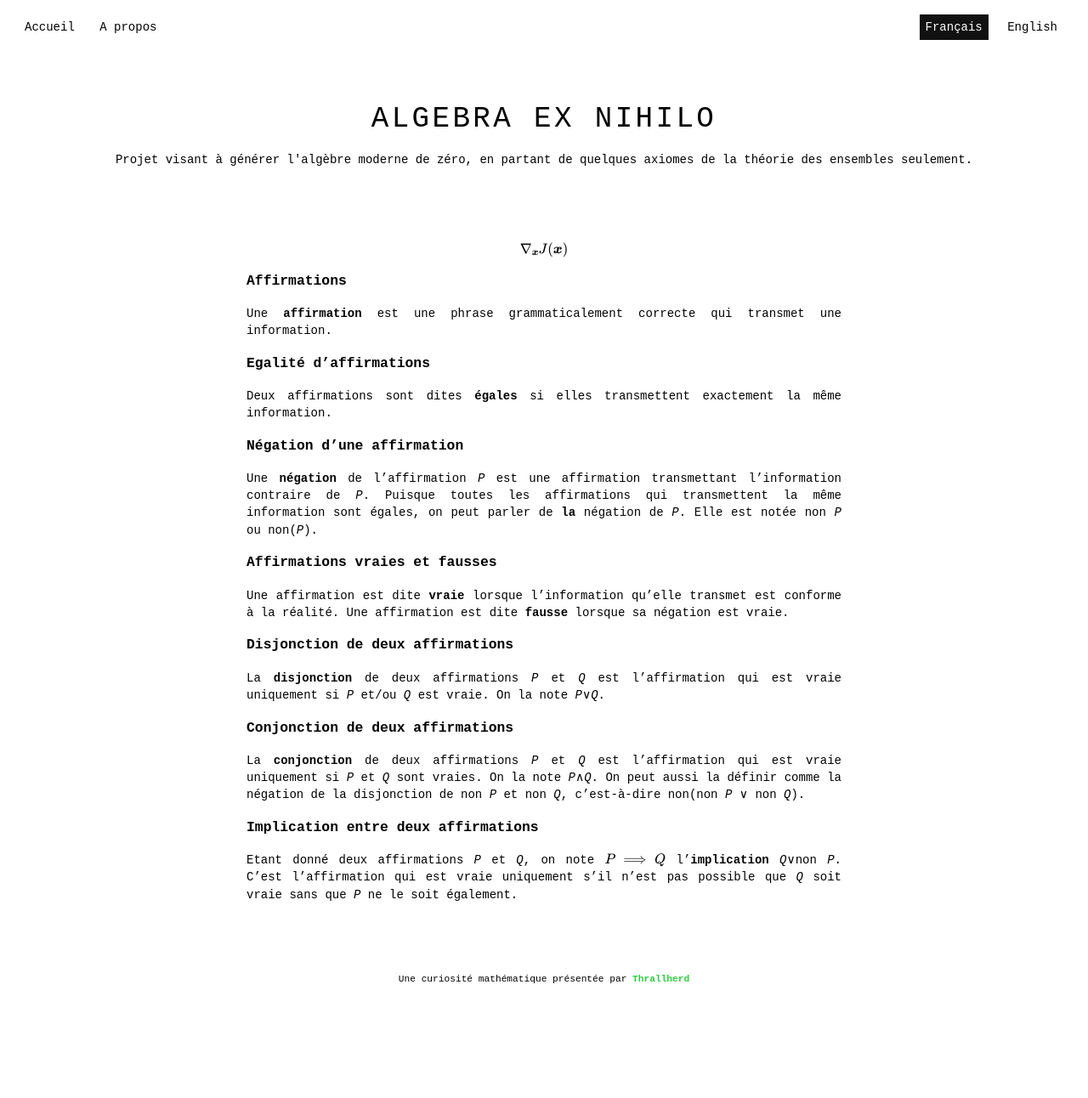
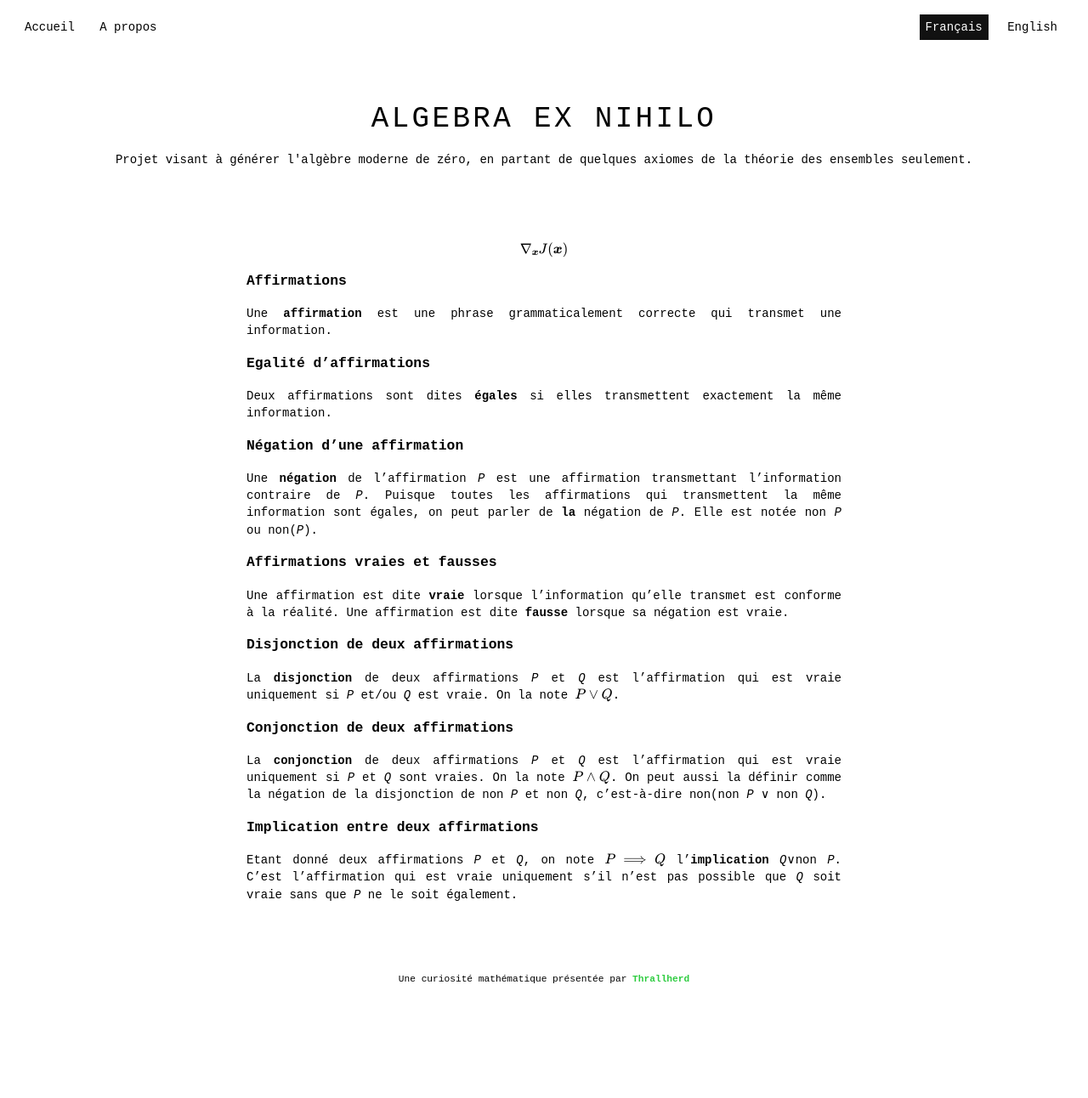
Before and after one commit to Thrallherd/AlgebraExNihilo, a Jekyll site: the page built from basic_def.md, in a window 1280 px wide. Shown: the whole page at 85% size. Built offline with Jekyll 4.4.1, drawn with Linux system fonts in a browser that asks for light colours; formulas are drawn with MathJax 3.

Commit message:
Update basic_def.md

```diff
--- a/basic_def.md
+++ b/basic_def.md
@@ -22,10 +22,10 @@ Une **négation** de l'affirmation _P_ est une affirmation transmettant l'inform
 Une affirmation est dite **vraie** lorsque l'information qu'elle transmet est conforme à la réalité. Une affirmation est dite **fausse** lorsque sa négation est vraie.
 
 ### Disjonction de deux affirmations
-La **disjonction** de deux affirmations _P_ et _Q_ est l'affirmation qui est vraie uniquement si _P_ et/ou _Q_ est vraie. On la note _P_&#8744;_Q_.
+La **disjonction** de deux affirmations _P_ et _Q_ est l'affirmation qui est vraie uniquement si _P_ et/ou _Q_ est vraie. On la note $$P \lor Q$$.
 
 ### Conjonction de deux affirmations
-La **conjonction** de deux affirmations _P_ et _Q_ est l'affirmation qui est vraie uniquement si _P_ et _Q_ sont vraies. On la note _P_&#8743;_Q_. On peut aussi la définir comme la négation de la disjonction de non _P_ et non _Q_, c'est-à-dire non(non _P_ &#8744; non _Q_).
+La **conjonction** de deux affirmations _P_ et _Q_ est l'affirmation qui est vraie uniquement si _P_ et _Q_ sont vraies. On la note $$P \land Q$$. On peut aussi la définir comme la négation de la disjonction de non _P_ et non _Q_, c'est-à-dire non(non _P_ &#8744; non _Q_).
 
 ### Implication entre deux affirmations
 Etant donné deux affirmations _P_ et _Q_, on note $$P \implies Q$$ l'**implication** _Q_&#8744;non _P_. C'est l'affirmation qui est vraie uniquement s'il n'est pas possible que _Q_ soit vraie sans que _P_ ne le soit également.
```
